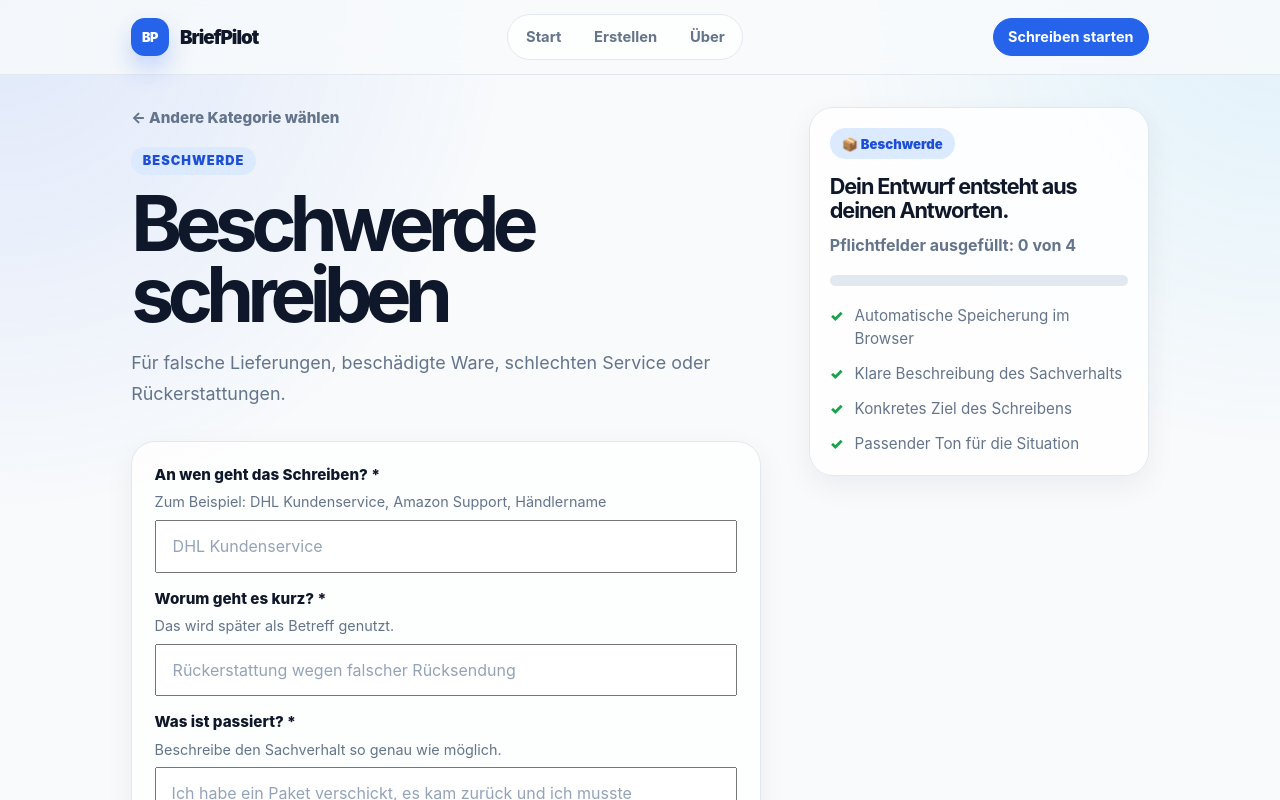
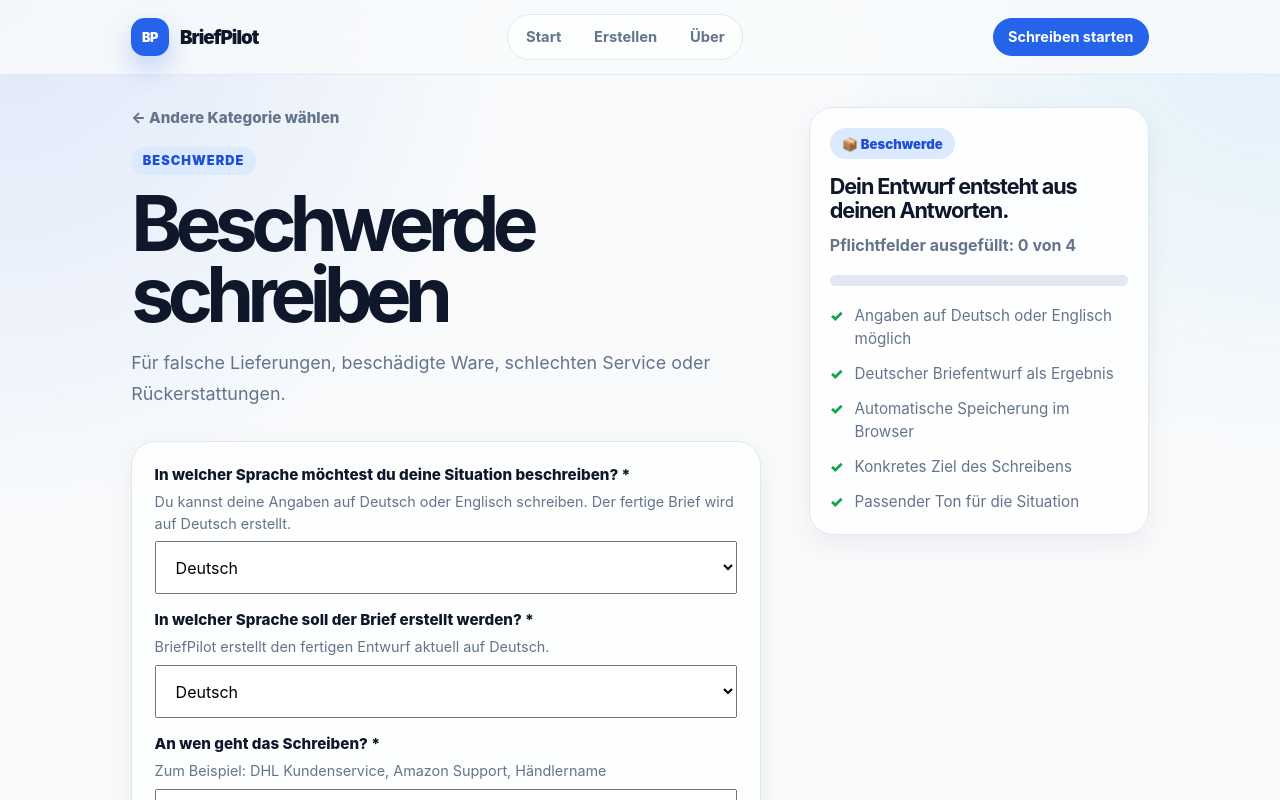
Before and after one commit to YssraChahine/BriefPilot, a React (Vite) app: page /erstellen/beschwerde in a window 1280 px wide. Shown: the top 800 px of the page. Built offline with nearby package versions, Linux system fonts and the light colour scheme.

Commit message:
Prepare language mode for German letter generation

```diff
--- a/src/data/formQuestions.js
+++ b/src/data/formQuestions.js
@@ -189,3 +189,21 @@ export const toneOptions = [
     label: "Streng",
   },
 ];
+
+export const inputLanguageOptions = [
+  {
+    value: "de",
+    label: "Deutsch",
+  },
+  {
+    value: "en",
+    label: "Englisch",
+  },
+];
+
+export const outputLanguageOptions = [
+  {
+    value: "de",
+    label: "Deutsch",
+  },
+];
--- a/src/pages/Categories/Categories.jsx
+++ b/src/pages/Categories/Categories.jsx
@@ -33,8 +33,10 @@ export function Categories() {
         <InfoTitle>Hinweis</InfoTitle>
         <InfoText>
           BriefPilot hilft dir beim Formulieren und Strukturieren deiner
-          Schreiben. Die App ersetzt keine anwaltliche Beratung und prüft keine
-          rechtlichen Ansprüche verbindlich.
+          Schreiben. Du kannst deine Angaben auf Deutsch oder Englisch machen;
+          der fertige Entwurf ist auf deutsche Schreiben ausgerichtet. Die App
+          ersetzt keine anwaltliche Beratung und prüft keine rechtlichen
+          Ansprüche verbindlich.
         </InfoText>
       </InfoBox>
     </>
--- a/src/pages/CreateLetter/CreateLetter.jsx
+++ b/src/pages/CreateLetter/CreateLetter.jsx
@@ -3,7 +3,12 @@ import { useEffect, useMemo, useState } from "react";
 import { Button } from "../../components/Button/Button";
 import { FormField } from "../../components/FormField/FormField";
 import { categories } from "../../data/categories";
-import { formQuestions, toneOptions } from "../../data/formQuestions";
+import {
+  formQuestions,
+  inputLanguageOptions,
+  outputLanguageOptions,
+  toneOptions,
+} from "../../data/formQuestions";
 import {
   clearSavedForm,
   loadSavedForm,
@@ -35,6 +40,8 @@ import {
 } from "./CreateLetter.styles";
 
 const initialTone = "sachlich";
+const initialInputLanguage = "de";
+const initialOutputLanguage = "de";
 
 export function CreateLetter() {
   const { categoryId } = useParams();
@@ -52,7 +59,11 @@ export function CreateLetter() {
         ...values,
         [question.id]: "",
       }),
-      { tone: initialTone },
+      {
+        tone: initialTone,
+        inputLanguage: initialInputLanguage,
+        outputLanguage: initialOutputLanguage,
+      },
     );
   }, [questions]);
 
@@ -119,6 +130,14 @@ export function CreateLetter() {
         nextErrors[question.id] = "Bitte fülle dieses Feld aus.";
       }
     });
+
+    if (!formValues.inputLanguage) {
+      nextErrors.inputLanguage = "Bitte wähle eine Eingabesprache aus.";
+    }
+
+    if (!formValues.outputLanguage) {
+      nextErrors.outputLanguage = "Bitte wähle eine Ausgabesprache aus.";
+    }
 
     if (!formValues.tone) {
       nextErrors.tone = "Bitte wähle einen Ton aus.";
@@ -191,6 +210,34 @@ export function CreateLetter() {
 
         <Form onSubmit={handleSubmit}>
           <FieldGroup>
+            <FormField
+              id="inputLanguage"
+              label="In welcher Sprache möchtest du deine Situation beschreiben?"
+              hint="Du kannst deine Angaben auf Deutsch oder Englisch schreiben. Der fertige Brief wird auf Deutsch erstellt."
+              type="select"
+              value={formValues.inputLanguage}
+              onChange={(event) =>
+                handleChange("inputLanguage", event.target.value)
+              }
+              options={inputLanguageOptions}
+              required
+              error={errors.inputLanguage}
+            />
+
+            <FormField
+              id="outputLanguage"
+              label="In welcher Sprache soll der Brief erstellt werden?"
+              hint="BriefPilot erstellt den fertigen Entwurf aktuell auf Deutsch."
+              type="select"
+              value={formValues.outputLanguage}
+              onChange={(event) =>
+                handleChange("outputLanguage", event.target.value)
+              }
+              options={outputLanguageOptions}
+              required
+              error={errors.outputLanguage}
+            />
+
             {questions.map((question) => (
               <FormField
                 key={question.id}
@@ -258,8 +305,11 @@ export function CreateLetter() {
           </ProgressTrack>
 
           <Checklist>
+            <ChecklistItem>
+              Angaben auf Deutsch oder Englisch möglich
+            </ChecklistItem>
+            <ChecklistItem>Deutscher Briefentwurf als Ergebnis</ChecklistItem>
             <ChecklistItem>Automatische Speicherung im Browser</ChecklistItem>
-            <ChecklistItem>Klare Beschreibung des Sachverhalts</ChecklistItem>
             <ChecklistItem>Konkretes Ziel des Schreibens</ChecklistItem>
             <ChecklistItem>Passender Ton für die Situation</ChecklistItem>
           </Checklist>
--- a/src/pages/Result/Result.jsx
+++ b/src/pages/Result/Result.jsx
@@ -34,6 +34,7 @@ import {
   CopyStatus,
   EditNotice,
   SmallActionButton,
+  LanguageModeNotice,
 } from "./Result.styles";
 
 export function Result() {
@@ -149,6 +150,15 @@ export function Result() {
           </EditNotice>
         )}
 
+        {generatedLetter.meta?.requiresTranslation && (
+          <LanguageModeNotice>
+            Du hast Englisch als Eingabesprache gewählt. Der Produktflow ist
+            dafür vorbereitet, daraus einen deutschen Brief zu erstellen. Die
+            echte automatische Übersetzung wird in der nächsten KI-Generator-
+            Phase angeschlossen.
+          </LanguageModeNotice>
+        )}
+
         <LetterCard>
           <LetterHeader>
             <SubjectLabel htmlFor="editable-subject">Betreff</SubjectLabel>
@@ -206,6 +216,26 @@ export function Result() {
               <strong>{answers.tone}</strong>
             </MetaItem>
             <MetaItem>
+              <span>Eingabe</span>
+              <strong>
+                {generatedLetter.meta?.inputLanguageLabel || "Deutsch"}
+              </strong>
+            </MetaItem>
+            <MetaItem>
+              <span>Ausgabe</span>
+              <strong>
+                {generatedLetter.meta?.outputLanguageLabel || "Deutsch"}
+              </strong>
+            </MetaItem>
+            <MetaItem>
+              <span>Modus</span>
+              <strong>
+                {generatedLetter.meta?.generationMode === "local-template"
+                  ? "Lokal"
+                  : "KI"}
+              </strong>
+            </MetaItem>
+            <MetaItem>
               <span>Status</span>
               <strong>{hasEditedLetter ? "Bearbeitet" : "Entwurf"}</strong>
             </MetaItem>
--- a/src/utils/generateLetter.js
+++ b/src/utils/generateLetter.js
@@ -32,25 +32,43 @@ function cleanValue(value) {
   return value?.trim() || "";
 }
 
+function getInputLanguageLabel(inputLanguage) {
+  const labels = {
+    de: "Deutsch",
+    en: "Englisch",
+  };
+
+  return labels[inputLanguage] || "Deutsch";
+}
+
+function getOutputLanguageLabel(outputLanguage) {
+  const labels = {
+    de: "Deutsch",
+  };
+
+  return labels[outputLanguage] || "Deutsch";
+}
+
+function createGenerationMeta(answers) {
+  return {
+    inputLanguage: answers.inputLanguage || "de",
+    inputLanguageLabel: getInputLanguageLabel(answers.inputLanguage),
+    outputLanguage: answers.outputLanguage || "de",
+    outputLanguageLabel: getOutputLanguageLabel(answers.outputLanguage),
+    generationMode: "local-template",
+    requiresTranslation: answers.inputLanguage === "en",
+  };
+}
+
 function createSubjectLine(subject) {
   return cleanValue(subject) || "Ihr Anliegen";
 }
 
-function createGreeting(recipient) {
-  const cleanedRecipient = cleanValue(recipient);
-
-  if (!cleanedRecipient) {
-    return "Sehr geehrte Damen und Herren,";
-  }
-
+function createGreeting() {
   return "Sehr geehrte Damen und Herren,";
 }
 
-function createClosing(tone) {
-  if (tone === "streng") {
-    return "Mit freundlichen Grüßen";
-  }
-
+function createClosing() {
   return "Mit freundlichen Grüßen";
 }
 
@@ -63,7 +81,7 @@ function generateComplaintLetter(answers) {
   const subject = createSubjectLine(answers.subject);
 
   const paragraphs = [
-    `${createGreeting(answers.recipient)}`,
+    createGreeting(),
     tone.opening,
     cleanValue(answers.whenHappened)
       ? `Der Vorfall ereignete sich beziehungsweise wurde von mir festgestellt: ${cleanValue(
@@ -76,12 +94,13 @@ function generateComplaintLetter(answers) {
     `Mein Anliegen ist folgendes:\n${cleanValue(answers.goal)}`,
     tone.request,
     "Bitte bestätigen Sie mir den Eingang dieses Schreibens und teilen Sie mir mit, wie der Vorgang weiter bearbeitet wird.",
-    createClosing(answers.tone),
+    createClosing(),
   ];
 
   return {
     subject: `Beschwerde: ${subject}`,
     body: createParagraphs(paragraphs),
+    meta: createGenerationMeta(answers),
   };
 }
 
@@ -90,7 +109,7 @@ function generateObjectionLetter(answers) {
   const subject = createSubjectLine(answers.subject);
 
   const paragraphs = [
-    `${createGreeting(answers.recipient)}`,
+    createGreeting(),
     `hiermit lege ich Widerspruch gegen ${subject} ein.`,
     cleanValue(answers.decisionDate)
       ? `Das betreffende Schreiben beziehungsweise der Bescheid datiert vom ${cleanValue(
@@ -106,12 +125,13 @@ function generateObjectionLetter(answers) {
     `Ich bitte Sie daher um Folgendes:\n${cleanValue(answers.goal)}`,
     tone.request,
     "Bitte bestätigen Sie mir den Eingang dieses Widerspruchs schriftlich.",
-    createClosing(answers.tone),
+    createClosing(),
   ];
 
   return {
     subject: `Widerspruch: ${subject}`,
     body: createParagraphs(paragraphs),
+    meta: createGenerationMeta(answers),
   };
 }
 
@@ -120,7 +140,7 @@ function generateLandlordLetter(answers) {
   const subject = createSubjectLine(answers.subject);
 
   const paragraphs = [
-    `${createGreeting(answers.recipient)}`,
+    createGreeting(),
     tone.opening,
     cleanValue(answers.apartment)
       ? `Es geht um folgende Wohnung beziehungsweise folgendes Mietverhältnis: ${cleanValue(
@@ -133,37 +153,43 @@ function generateLandlordLetter(answers) {
     `Ich bitte Sie daher um Folgendes:\n${cleanValue(answers.goal)}`,
     tone.request,
     "Bitte geben Sie mir hierzu eine schriftliche Rückmeldung.",
-    createClosing(answers.tone),
+    createClosing(),
   ];
 
   return {
-    subject: subject,
+    subject,
     body: createParagraphs(paragraphs),
+    meta: createGenerationMeta(answers),
   };
 }
 
 function generateJobLetter(answers) {
-  const tone = getToneIntro(answers.tone);
   const subject = createSubjectLine(answers.subject);
 
   const roleLine = cleanValue(answers.role)
-    ? `Bezugnehmend auf die Position als ${cleanValue(answers.role)} möchte ich Ihnen gerne antworten.`
+    ? `Bezugnehmend auf die Position als ${cleanValue(
+        answers.role,
+      )} möchte ich Ihnen gerne antworten.`
     : "";
 
   const paragraphs = [
-    `${createGreeting(answers.recipient)}`,
-    roleLine || tone.opening,
-    `Ich möchte Ihnen Folgendes mitteilen:\n${cleanValue(answers.whatHappened)}`,
+    createGreeting(),
+    roleLine ||
+      "ich wende mich an Sie, um Ihnen zu Ihrer Nachricht eine Rückmeldung zu geben.",
+    `Ich möchte Ihnen Folgendes mitteilen:\n${cleanValue(
+      answers.whatHappened,
+    )}`,
     `Mein Ziel beziehungsweise mein Wunsch für den weiteren Verlauf ist:\n${cleanValue(
       answers.goal,
     )}`,
     "Ich freue mich über Ihre Rückmeldung.",
-    createClosing(answers.tone),
+    createClosing(),
   ];
 
   return {
-    subject: subject,
+    subject,
     body: createParagraphs(paragraphs),
+    meta: createGenerationMeta(answers),
   };
 }
 
@@ -181,12 +207,13 @@ export function generateLetter({ categoryId, answers }) {
     return {
       subject: "Entwurf",
       body: createParagraphs([
-        "Sehr geehrte Damen und Herren,",
+        createGreeting(),
         "ich möchte Ihnen den folgenden Sachverhalt mitteilen:",
         cleanValue(answers.whatHappened),
         cleanValue(answers.goal),
-        "Mit freundlichen Grüßen",
+        createClosing(),
       ]),
+      meta: createGenerationMeta(answers),
     };
   }
 
```
Also changed, not shown: src/pages/Home/Home.jsx (+7 -6 lines), src/pages/Result/Result.styles.js (+47 -44 lines).
